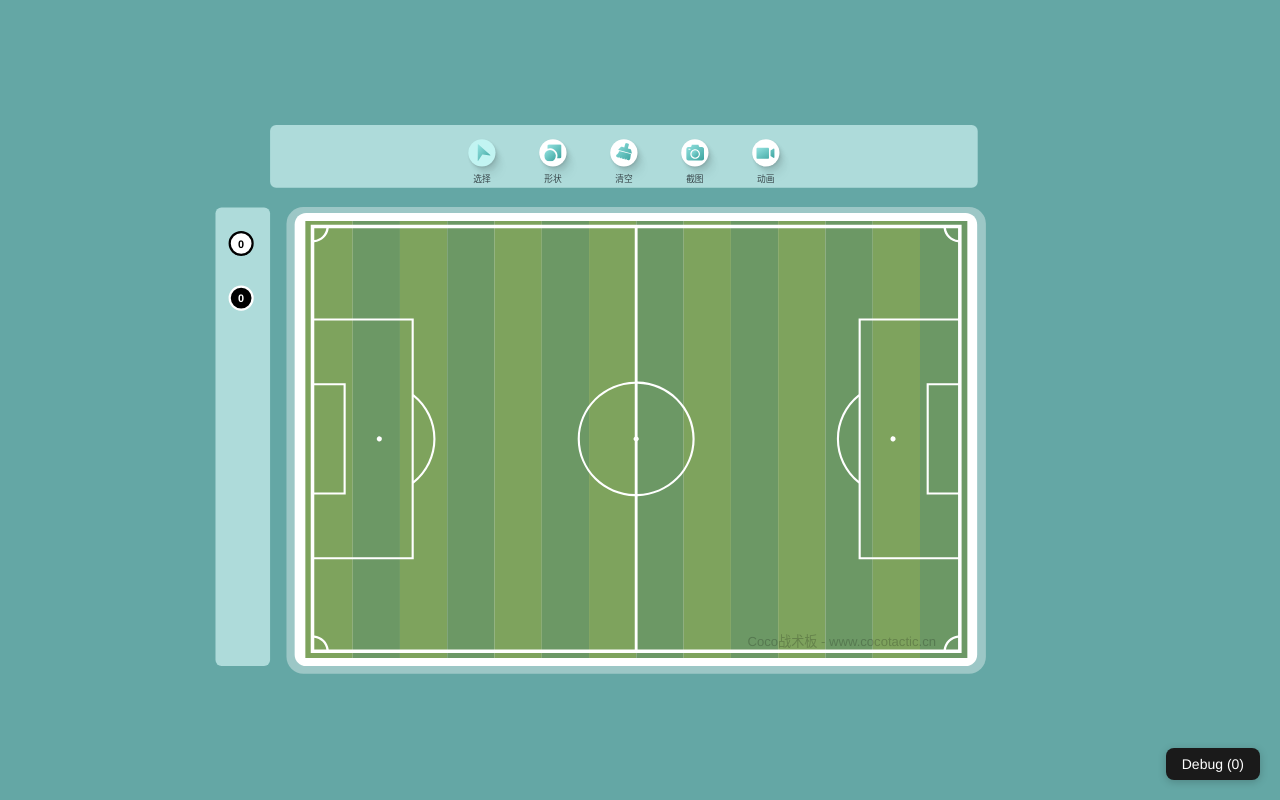
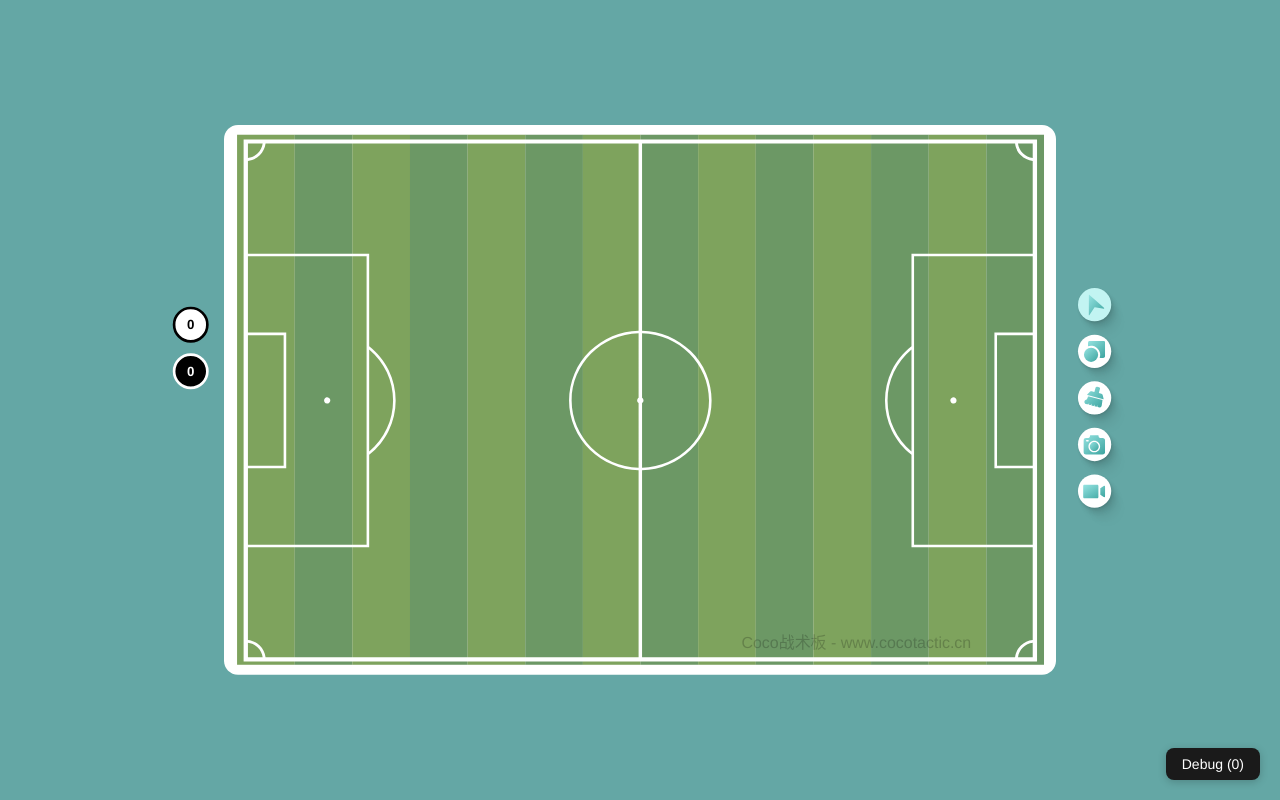
Before and after one commit to CJ-cooper6/coco-tacticx, a Vue app: page /board in a window 1280 px wide. Built offline with nearby package versions, Linux system fonts and the light colour scheme.

Commit message:
feat: 优化移动端布局和响应式设计 - 调整画板宽度和布局以适配不同设备方向 - 重新设计工具栏位置和样式 - 调整足球场尺寸和比例

```diff
--- a/src/App.vue
+++ b/src/App.vue
@@ -68,11 +68,21 @@ onUnmounted(() => {
       height: auto;
     }
   }
+}
+.device-mobile {
+  .board {
+    width: 80%;
+  }
+}
+.orientation-portrait {
+  .board {
+    width: 100%;
+  }
+}
 
-  @media (orientation: portrait) {
-    .board {
-      width: 100%; /* 竖屏时使用更大的宽度 */
-    }
+.device-mobile.orientation-landscape {
+  .board {
+    width: 65%;
   }
 }
 </style>
--- a/src/components/Field.vue
+++ b/src/components/Field.vue
@@ -2,44 +2,31 @@
   <svg
     ref="svgRef"
     id="field"
-    width="1641"
-    height="1075"
-    viewBox="0 0 1641 1075"
+    width="1250"
+    height="826"
+    viewBox="0 0 1250 826"
     xmlns="http://www.w3.org/2000/svg"
     preserveAspectRatio="xMidYMid meet"
     @pointerdown="startDrawing"
     @pointermove="moveDrawing"
     @pointerup="endDrawing"
-    @touchmove.prevent
+    @dblclick.stop
     style="overflow: visible"
   >
-    <!-- 外围透明区域 -->
-    <g opacity="0.36">
-      <rect x="173" y="183" width="1281" height="855" rx="31" fill="white" />
-    </g>
     <!-- 工具栏区域 -->
-    <g id="toolbar">
-      <rect x="143" y="33" width="1296" height="115" rx="11" fill="#AEDBDA" />
-      <ToolsPanel />
-    </g>
+    <ToolsPanel />
 
     <!-- 拖动工具栏区域 -->
-    <g id="toolbar-drag">
-      <rect x="43" y="184" width="100" height="840" rx="11" fill="#AEDBDA" />
+    <g id="toolbar-drag" @touchmove.prevent>
       <g id="tools-panel">
         <DragToolsPanel />
       </g>
     </g>
     <!-- 球场区域 -->
-    <g id="board-area">
-      <!-- 外围白线区域 -->
-      <path
-        d="M188 215C188 203.402 197.402 194 209 194H1417C1428.6 194 1438 203.402 1438 215V1003C1438 1014.6 1428.6 1024 1417 1024H209C197.402 1024 188 1014.6 188 1003V215Z"
-        fill="white"
-      />
+    <g>
       <!-- 场地区域 -->
       <!-- 动态引入场地组件 -->
-      <component :is="currentFieldComponent">
+      <component :is="currentFieldComponent" @touchmove.prevent.stop>
         <!-- 非动画模式 -->
         <template v-if="!isAnimationMode">
           <g id="drawings">
@@ -212,3 +199,12 @@ onMounted(() => {
   }
 });
 </script>
+
+<style scoped>
+.app-icon {
+  width: 35px;
+  height: 35px;
+  fill: #64a7a5;
+  cursor: pointer;
+}
+</style>
--- a/src/components/Item.vue
+++ b/src/components/Item.vue
@@ -160,6 +160,7 @@ const handlePointerMove = (event: PointerEvent) => {
 
 const handlePointerUp = () => {
   isPointerDown.value = false;
+  hasDragged.value = false;
 };
 
 const handleClick = () => {
--- a/src/components/ToolsPanel.vue
+++ b/src/components/ToolsPanel.vue
@@ -1,6 +1,13 @@
 <template>
   <g class="tools-panel">
-    <foreignObject ref="toolsPanelRef" x="143" y="33" width="1296" height="115" overflow="visible">
+    <foreignObject
+      ref="toolsPanelRef"
+      :x="toolsPanelPosition.x"
+      :y="toolsPanelPosition.y"
+      :width="toolsPanelPosition.width"
+      :height="toolsPanelPosition.height"
+      overflow="visible"
+    >
       <div class="tools-panel-content">
         <div class="tools-panel-item">
           <div
@@ -16,7 +23,6 @@
               name="select"
             />
           </div>
-          <span>选择</span>
         </div>
 
         <Shape></Shape>
@@ -30,7 +36,6 @@
               name="clear"
             />
           </div>
-          <span>清空</span>
         </div>
 
         <div class="tools-panel-item" v-if="!isFullscreen && !globalStore.deviceInfo.isIOS">
@@ -42,7 +47,6 @@
               name="full-screen"
             />
           </div>
-          <span>全屏</span>
         </div>
 
         <div class="tools-panel-item" v-if="isFullscreen && !globalStore.deviceInfo.isIOS">
@@ -54,7 +58,6 @@
               name="exit-full-screen"
             />
           </div>
-          <span>退出全屏</span>
         </div>
 
         <div class="tools-panel-item" v-if="boardArea && !isAnimationMode">
@@ -66,7 +69,6 @@
               name="screenshot"
             />
           </div>
-          <span>截图</span>
         </div>
 
         <div class="animation-controls" v-if="isAnimationMode">
@@ -76,8 +78,6 @@
               <span class="frame-counter-slash">/</span>
               <span>{{ totalFrames }}</span>
             </div>
-
-            <span>当前帧 / 总帧</span>
           </div>
           <div class="tools-panel-item">
             <div class="icon-button" @click="addFrame" title="添加帧">
@@ -88,7 +88,6 @@
                 name="add"
               />
             </div>
-            <span>添加帧</span>
           </div>
           <div class="tools-panel-item">
             <div class="icon-button" @click="deleteLastFrame" title="删除帧">
@@ -99,7 +98,6 @@
                 name="delete"
               />
             </div>
-            <span>删除帧</span>
           </div>
 
           <div class="tools-panel-item" v-show="!isPlaying">
@@ -111,7 +109,6 @@
                 name="play"
               />
             </div>
-            <span>播放</span>
           </div>
           <div class="tools-panel-item" v-show="isPlaying">
             <div class="icon-button" @click="togglePlayback" title="停止">
@@ -122,7 +119,6 @@
                 name="stop"
               />
             </div>
-            <span>停止</span>
           </div>
         </div>
 
@@ -135,7 +131,6 @@
               name="animation"
             />
           </div>
-          <span>动画</span>
         </div>
 
         <div class="tools-panel-item" v-else>
@@ -147,7 +142,6 @@
               name="back"
             />
           </div>
-          <span>退出动画</span>
         </div>
       </div>
     </foreignObject>
@@ -156,7 +150,7 @@
 
 <script setup lang="ts">
 import { storeToRefs } from "pinia";
-import { onBeforeUnmount, ref, watch } from "vue";
+import { onBeforeUnmount, ref, watch, computed } from "vue";
 import { captureScreenshot } from "../utils/index";
 import { useItemStore } from "../stores/itemStore";
 import { useGlobalStore } from "../stores/globalStore";
@@ -186,6 +180,13 @@ const { currentTool } = storeToRefs(drawStore);
 
 const frameInput = ref(1);
 frameInput.value = currentFrameIndex.value + 1;
+
+const toolsPanelPosition = computed(() => {
+  if (globalStore.orientation === "landscape") {
+    return { x: 1250, y: 0, width: 115, height: 800 };
+  }
+  return { x: 0, y: -120, width: 1250, height: 115 };
+});
 
 const fullscreen = () => {
   const de = document.documentElement;
@@ -255,7 +256,7 @@ onBeforeUnmount(() => {
 });
 </script>
 
-<style lang="scss">
+<style lang="scss" scoped>
 .icon {
   width: 45px;
   height: 45px;
@@ -265,7 +266,7 @@ onBeforeUnmount(() => {
   height: 100%;
   width: 100%;
   display: flex;
-  gap: 80px;
+  gap: 50px;
   align-items: center;
   justify-content: center;
   padding-top: 10px;
@@ -275,34 +276,7 @@ onBeforeUnmount(() => {
     align-items: center;
     justify-content: center;
     flex-direction: column;
-    gap: 10px;
-  }
-
-  .icon-button {
-    display: flex;
-    align-items: center;
-    justify-content: center;
-    width: 50px;
-    height: 50px;
-    cursor: pointer;
-    transition: color 0.3s;
-    border-radius: 50%;
-    background: #ffffff;
-    box-shadow:
-      18px 26px 13px rgba(0, 0, 0, 0.01),
-      10px 15px 11px rgba(0, 0, 0, 0.05),
-      5px 7px 8px rgba(0, 0, 0, 0.09),
-      1px 2px 4px rgba(0, 0, 0, 0.1);
-
-    &:hover,
-    &.select {
-      background: #c2f4f2;
-    }
-
-    // 会导致移动端弹窗无法弹出
-    // &:hover {
-    //   transform: scale(0.95);
-    // }
+    gap: 5px;
   }
 }
 
@@ -350,9 +324,14 @@ circle {
 
   .frame-counter {
     display: flex;
-    height: 50px;
+    width: 80px;
+    height: 40px;
     align-items: center;
+    justify-content: center;
     gap: 4px;
+    background: #ffffff;
+    border-radius: 8px;
+    padding: 4px 8px;
   }
 
   .frame-input {
@@ -365,8 +344,8 @@ circle {
     background: transparent;
     padding: 2px 4px;
     border-radius: 4px;
-    border-color: #ffffff;
-    box-shadow: 0 0 0 2px #ffffff;
+    border-color: #aedbda;
+    box-shadow: 0 0 0 2px #aedbda;
 
     &::-webkit-inner-spin-button,
     &::-webkit-outer-spin-button {
@@ -387,3 +366,38 @@ circle {
   }
 }
 </style>
+
+<style lang="scss">
+.orientation-landscape {
+  .tools-panel-content,
+  .animation-controls {
+    flex-direction: column;
+  }
+
+  .tools-panel-content {
+    gap: 20px;
+  }
+}
+
+.icon-button {
+  display: flex;
+  align-items: center;
+  justify-content: center;
+  width: 50px;
+  height: 50px;
+  cursor: pointer;
+  transition: color 0.3s;
+  border-radius: 50%;
+  background: #ffffff;
+  box-shadow:
+    18px 26px 13px rgba(0, 0, 0, 0.01),
+    10px 15px 11px rgba(0, 0, 0, 0.05),
+    5px 7px 8px rgba(0, 0, 0, 0.09),
+    1px 2px 4px rgba(0, 0, 0, 0.1);
+
+  &:hover,
+  &.select {
+    background: #c2f4f2;
+  }
+}
+</style>
--- a/src/components/Watermark.vue
+++ b/src/components/Watermark.vue
@@ -27,7 +27,7 @@ const props = withDefaults(defineProps<Props>(), {
   fontSize: 24,
   color: "#000000",
   rotate: 0,
-  x: 1190,
-  y: 980,
+  x: 950,
+  y: 780,
 });
 </script>
--- a/src/constants.ts
+++ b/src/constants.ts
@@ -1,5 +1,5 @@
 export const GAME_CONSTANTS = {
-  DefaultItemRadius: 21, // 默认半径
+  DefaultItemRadius: 25, // 默认半径
   showWatermark: true, // 是否显示水印
   showWatermarkText: "Coco战术板 - www.cocotactic.cn", // 水印文本
 };
--- a/src/stores/globalStore.ts
+++ b/src/stores/globalStore.ts
@@ -1,6 +1,7 @@
 import { ref, computed } from "vue";
 import { defineStore } from "pinia";
 import { isMobile, isTablet, isBrowser, isIOS } from "mobile-device-detect";
+import { debounce } from "lodash";
 
 export const useGlobalStore = defineStore("global", () => {
   // 设备信息
@@ -37,9 +38,15 @@ export const useGlobalStore = defineStore("global", () => {
     isDrawing.value = status;
   };
 
-  const updateOrientation = () => {
+  const updateOrientation = debounce(() => {
     orientation.value = window.innerHeight > window.innerWidth ? "portrait" : "landscape";
-  };
+    $debug.log({
+      screenWidth: window.screen.width,
+      screenHeight: window.screen.height,
+      orientation: window.screen.orientation?.type,
+      calculatedOrientation: orientation.value,
+    });
+  }, 150);
 
   return {
     isFullscreen,
--- a/src/tools/Shape.vue
+++ b/src/tools/Shape.vue
@@ -16,7 +16,6 @@
             name="shape"
           />
         </div>
-        <span>形状</span>
       </div>
     </template>
     <div class="shape-select-container" ref="popoverContainerRef">
```
Also changed, not shown: src/components/DragToolsPanel.vue (+16 -4 lines), src/components/fields/FootballField.vue (+26 -21 lines), src/assets/icons/app.svg (added).
